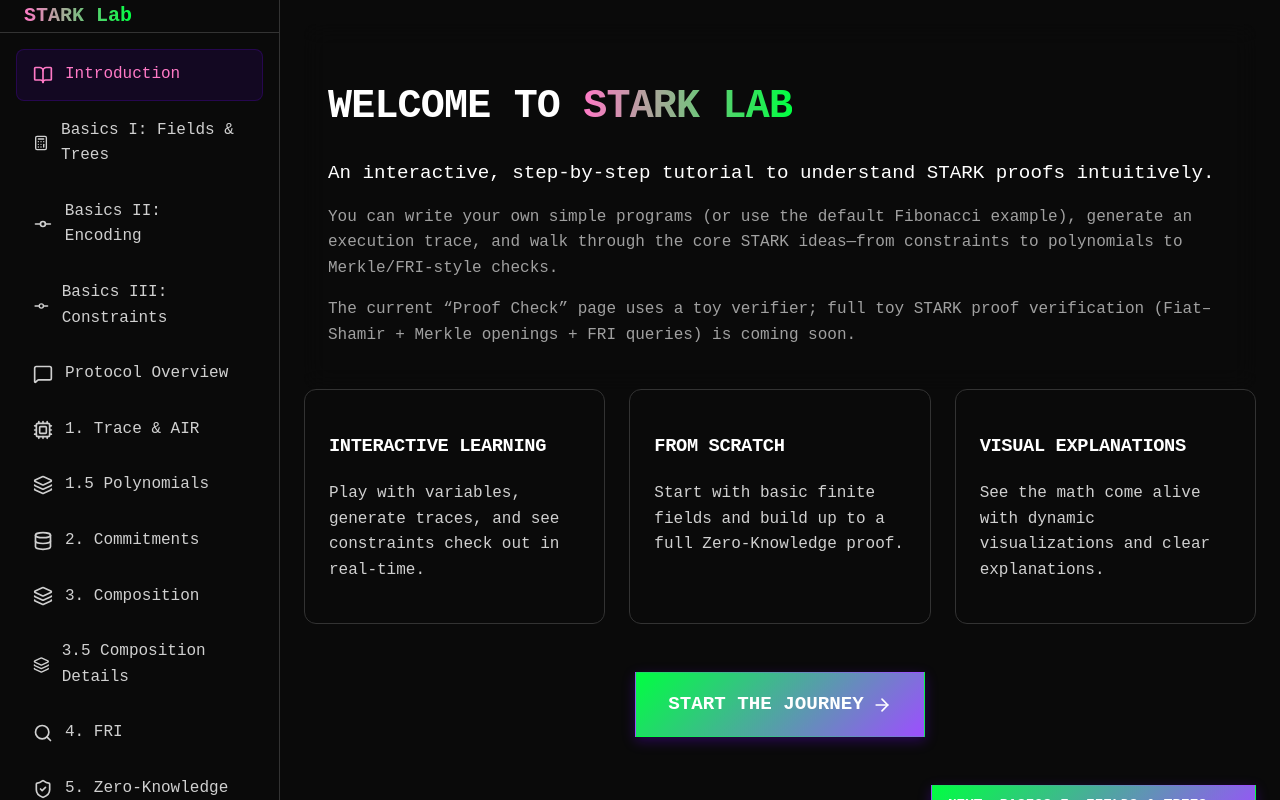
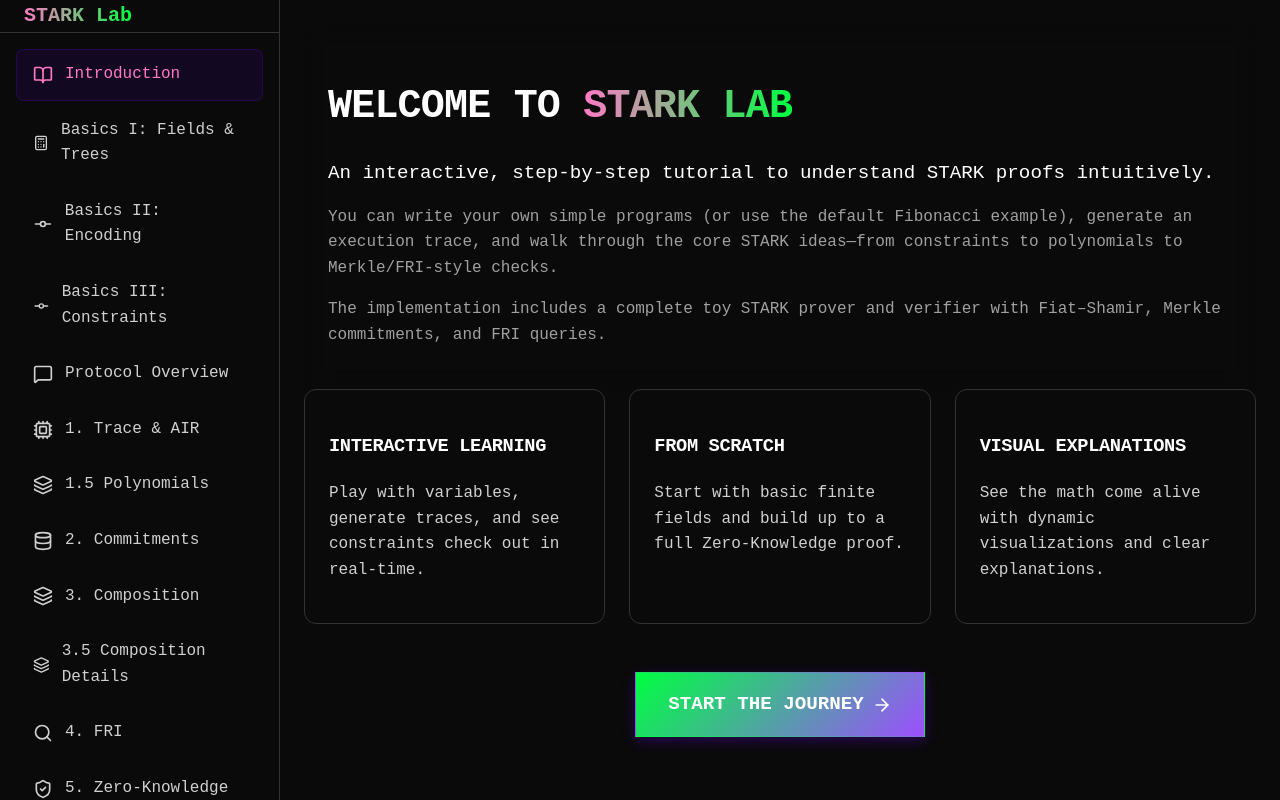
Before and after one commit to muellerberndt/starklab, a React (Vite) app: page / in a window 1280 px wide. Built offline with nearby package versions, Linux system fonts and the light colour scheme.

Commit message:
Remove redundant button

```diff
--- a/src/components/WalkthroughNav.tsx
+++ b/src/components/WalkthroughNav.tsx
@@ -10,6 +10,9 @@ function normalizePathname(pathname: string): string {
 export function WalkthroughNav() {
     const { pathname } = useLocation();
     const current = normalizePathname(pathname);
+
+    // Don't show nav on home page (it has its own "Start the Journey" button)
+    if (current === '/') return null;
 
     const idx = WALKTHROUGH_STEPS.findIndex((s) => s.to === current);
     if (idx === -1) return null;
--- a/src/pages/ConstraintEvaluation.tsx
+++ b/src/pages/ConstraintEvaluation.tsx
@@ -39,10 +39,10 @@ export function ConstraintEvaluationPage() {
         const r1 = r1Values[i];
         const r1Next = r1Values[i + 1];
 
-        // Calculate diff in prime field (p=97)
-        // We want (r1Next - (r0 + r1)) % 97 == 0
-        const val = (r1Next - (r0 + r1)) % 97;
-        return val < 0 ? val + 97 : val;
+        // Calculate diff in prime field (p=257)
+        // We want (r1Next - (r0 + r1)) % 257 == 0
+        const val = (r1Next - (r0 + r1)) % 257;
+        return val < 0 ? val + 257 : val;
     });
 
     return (
--- a/src/pages/Home.tsx
+++ b/src/pages/Home.tsx
@@ -21,7 +21,7 @@ export function Home() {
                     and walk through the core STARK ideas—from constraints to polynomials to Merkle/FRI-style checks.
                 </p>
                 <p style={{ color: 'var(--text-muted)', marginTop: '12px' }}>
-                    The current “Proof Check” page uses a toy verifier; full toy STARK proof verification (Fiat–Shamir + Merkle openings + FRI queries) is coming soon.
+                    The implementation includes a complete toy STARK prover and verifier with Fiat–Shamir, Merkle commitments, and FRI queries.
                 </p>
             </div>
 
```
